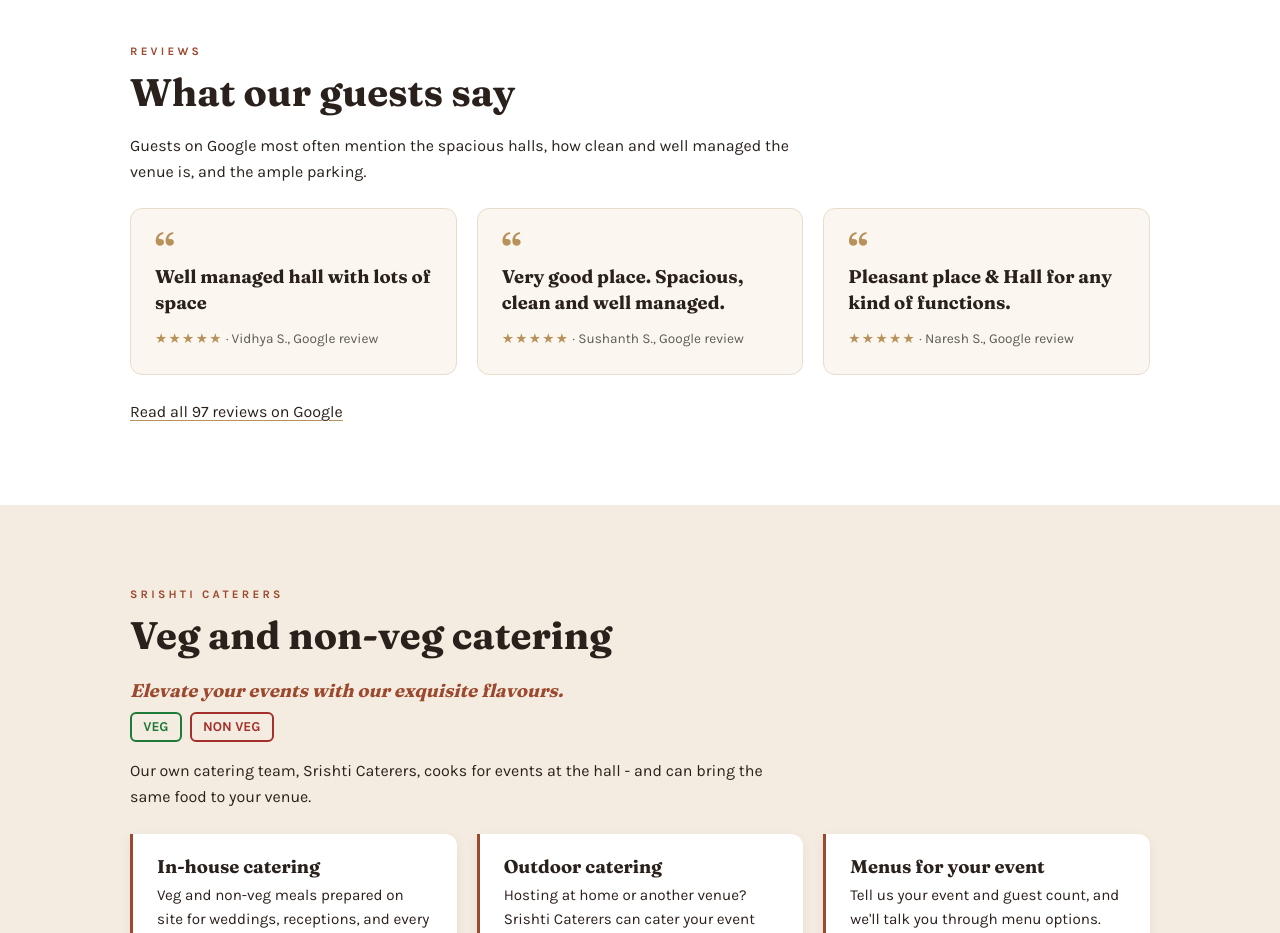
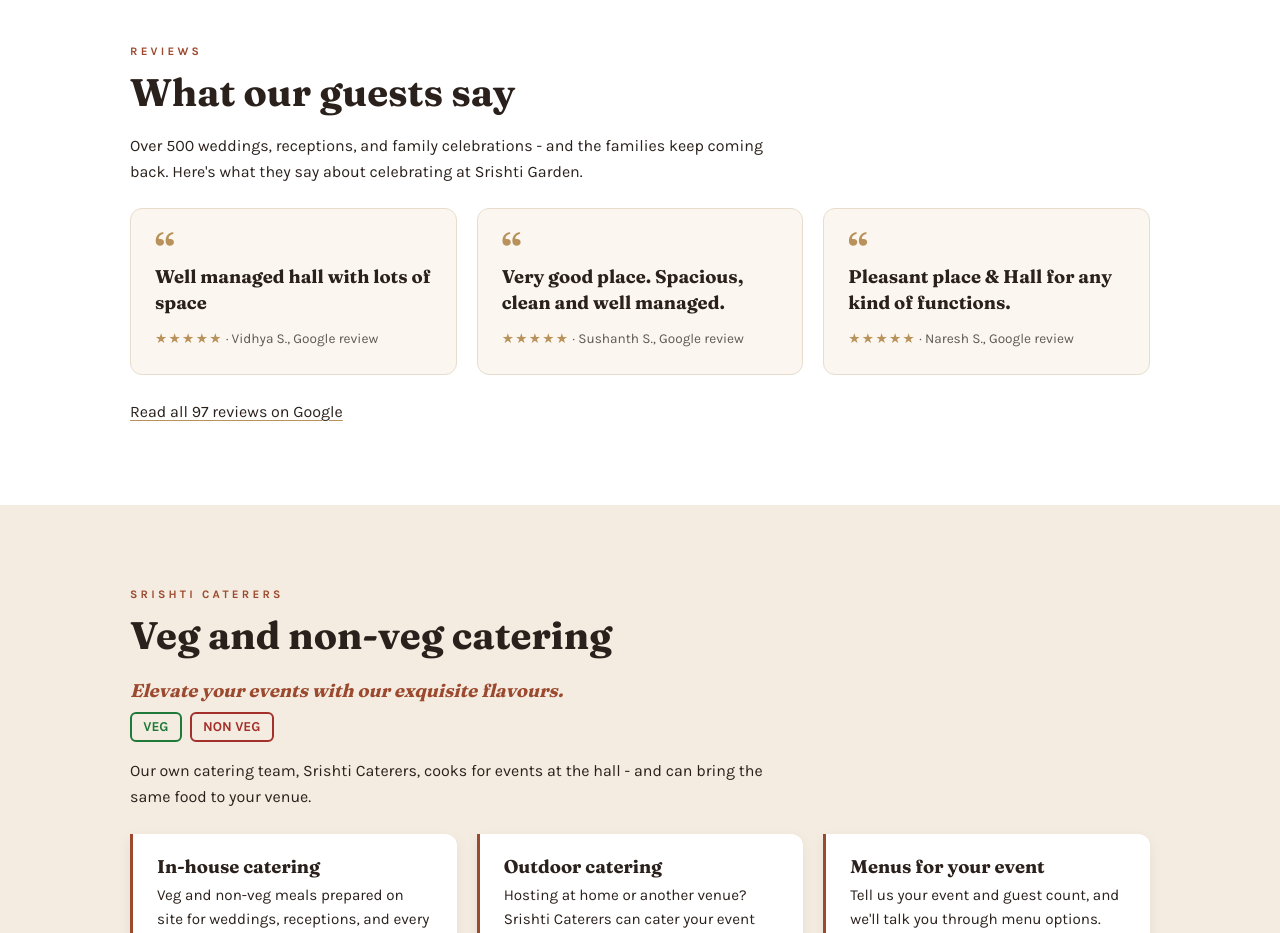
Before and after one commit to dhanush-kishore/srishtigardenhall, a plain HTML site: page index.html in a window 1280 px wide. Shown: the part 1880-2813 px from the top of the page. Drawn offline with Linux system fonts and the light colour scheme.

Commit message:
Reviews intro: warmer marketing line
Co-Authored-By: Claude Opus 5.5 <noreply@anthropic.com>
Claude-Session: https://claude.ai/code/session_01STCVezcmTcn3eKPNkhba2D

```diff
--- a/index.html
+++ b/index.html
@@ -406,7 +406,7 @@
     <div class="wrap">
       <span class="eyebrow">Reviews</span>
       <h2>What our guests say</h2>
-      <p class="summary">Guests on Google most often mention the spacious halls, how clean and well managed the venue is, and the ample parking.</p>
+      <p class="summary">Over 500 weddings, receptions, and family celebrations - and the families keep coming back. Here's what they say about celebrating at Srishti Garden.</p>
       <div class="reviews-grid">
         <figure class="review">
           <blockquote>Well managed hall with lots of space</blockquote>
```
